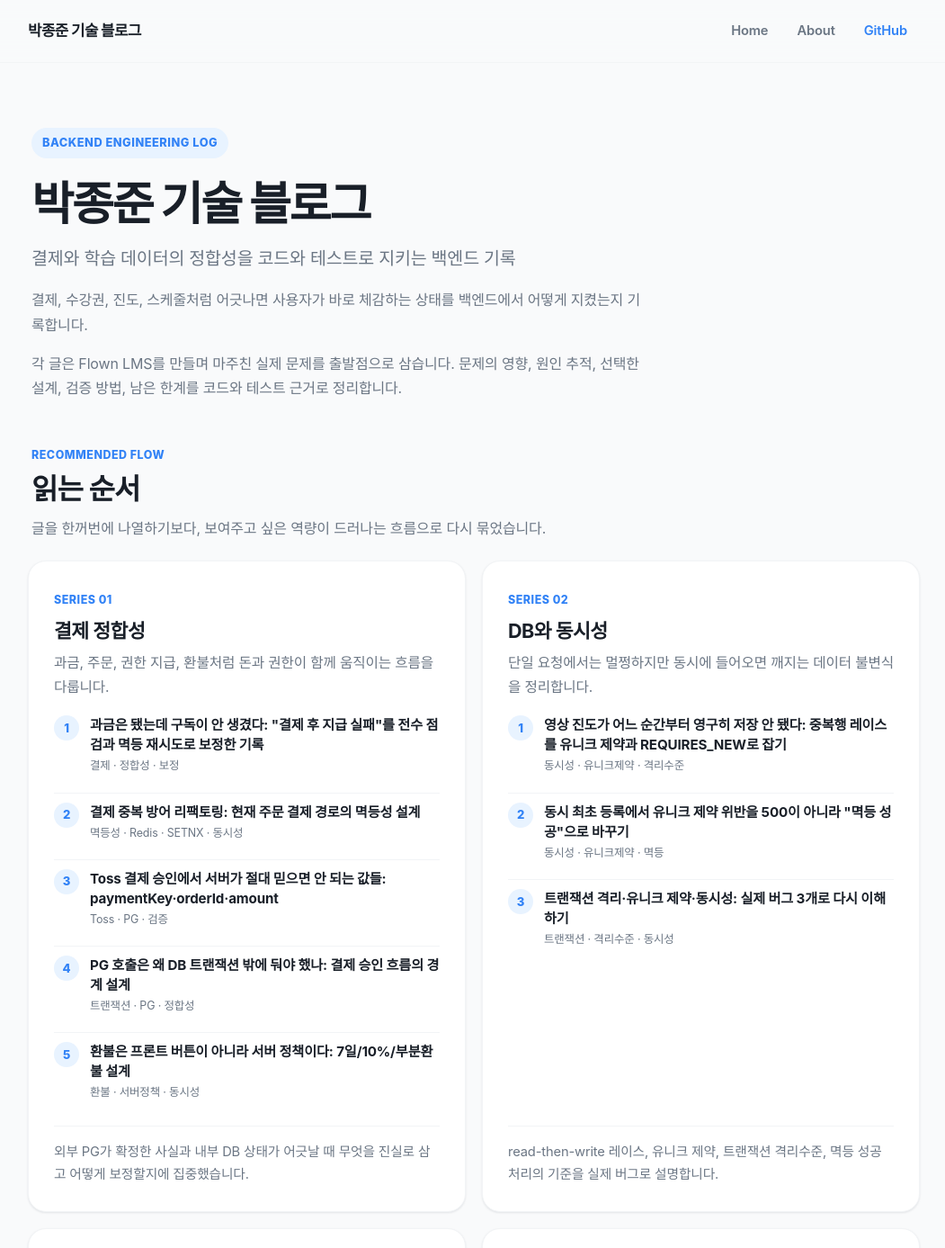
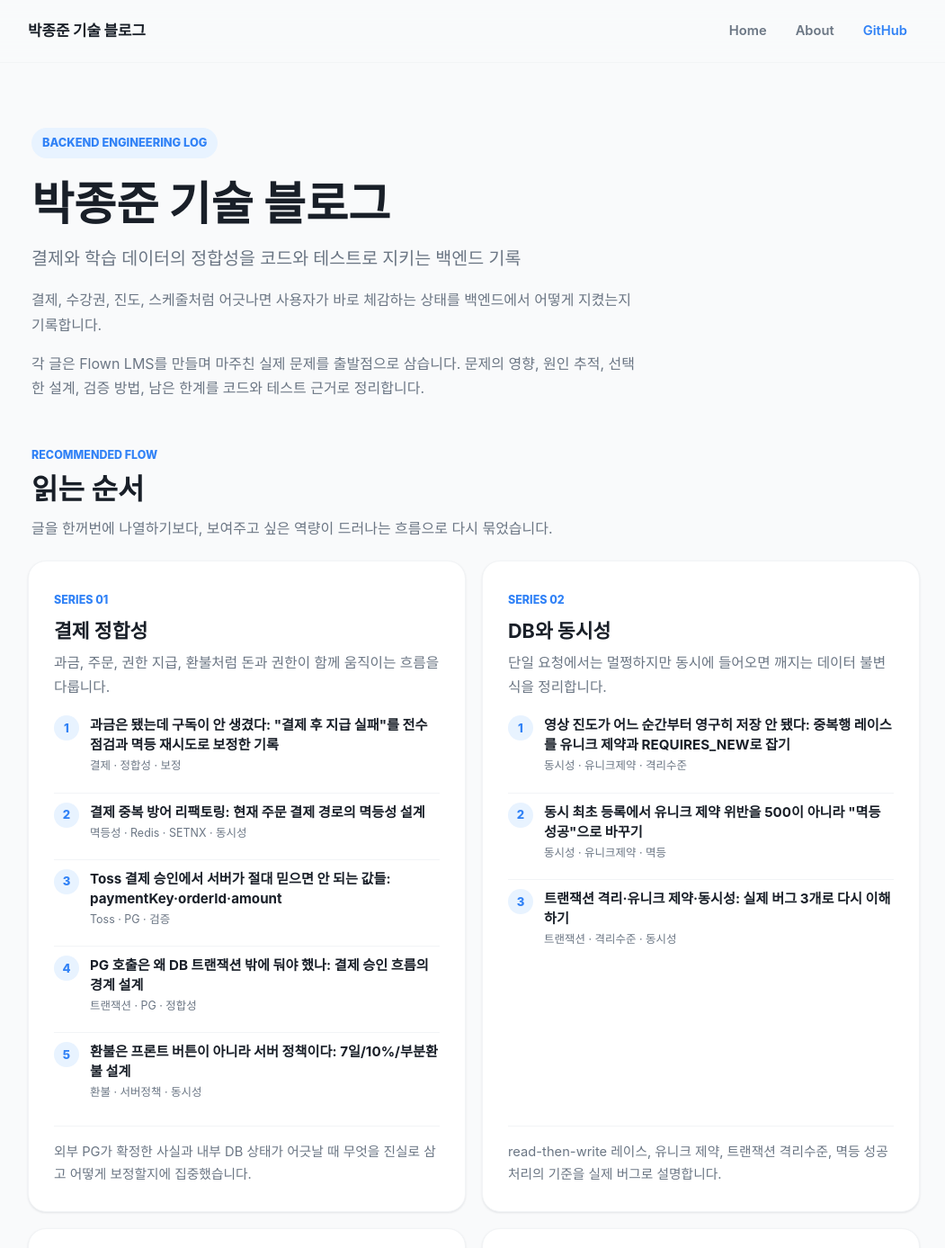
Before and after one commit to jongjunn/jongjunn.github.io, a Jekyll site: the page built from index.md, in a window 1280 px wide and 1400 px high. Shown: the top 1387 px of the window at 90% size, without its empty margins (113-1164 px from the left). Built offline with Jekyll 4.4.1, drawn with Linux system fonts in a browser that asks for light colours; some web fonts are replaced.

Commit message:
Normalize blog typography spacing

```diff
--- a/assets/css/style.css
+++ b/assets/css/style.css
@@ -73,7 +73,7 @@ body {
   color: var(--text-body);
   font-family: var(--font);
   line-height: 1.7;
-  letter-spacing: -.01em;
+  letter-spacing: 0;
   -webkit-font-smoothing: antialiased;
   text-rendering: optimizeLegibility;
   min-height: 100vh;
@@ -108,7 +108,7 @@ a { color: inherit; }
 .brand {
   font-weight: 800;
   font-size: 1.05rem;
-  letter-spacing: -.03em;
+  letter-spacing: 0;
   color: var(--text);
   text-decoration: none;
 }
@@ -135,7 +135,7 @@ a { color: inherit; }
   display: inline-block;
   font-size: .8rem;
   font-weight: 800;
-  letter-spacing: .04em;
+  letter-spacing: 0;
   text-transform: uppercase;
   color: var(--blue);
   background: var(--tint);
@@ -148,7 +148,7 @@ a { color: inherit; }
   font-size: clamp(2.1rem, 5.2vw, 3.2rem);
   font-weight: 800;
   line-height: 1.2;
-  letter-spacing: -.045em;
+  letter-spacing: 0;
   color: var(--text);
 }
 .hero-sub {
@@ -173,7 +173,7 @@ a { color: inherit; }
   color: var(--blue);
   font-size: .78rem;
   font-weight: 800;
-  letter-spacing: .04em;
+  letter-spacing: 0;
   text-transform: uppercase;
 }
 .section-head h2 {
@@ -181,7 +181,7 @@ a { color: inherit; }
   color: var(--text);
   font-size: clamp(1.45rem, 3vw, 2rem);
   line-height: 1.35;
-  letter-spacing: -.03em;
+  letter-spacing: 0;
 }
 .section-head p {
   margin: 0;
@@ -211,7 +211,7 @@ a { color: inherit; }
   color: var(--text);
   font-size: 1.35rem;
   line-height: 1.35;
-  letter-spacing: -.025em;
+  letter-spacing: 0;
 }
 .series-top p {
   margin: 0;
@@ -222,7 +222,7 @@ a { color: inherit; }
   color: var(--blue);
   font-size: .78rem;
   font-weight: 800;
-  letter-spacing: .04em;
+  letter-spacing: 0;
   text-transform: uppercase;
 }
 .series-posts {
@@ -350,7 +350,7 @@ a { color: inherit; }
   font-size: 1.24rem;
   font-weight: 700;
   line-height: 1.42;
-  letter-spacing: -.025em;
+  letter-spacing: 0;
   color: var(--text);
 }
 .excerpt {
@@ -367,7 +367,7 @@ a { color: inherit; }
 .tag {
   font-size: .74rem;
   font-weight: 700;
-  letter-spacing: -.01em;
+  letter-spacing: 0;
   color: var(--tint-text);
   background: var(--tint);
   padding: 4px 10px;
@@ -402,7 +402,7 @@ a { color: inherit; }
   font-size: clamp(1.7rem, 4vw, 2.3rem);
   font-weight: 800;
   line-height: 1.32;
-  letter-spacing: -.035em;
+  letter-spacing: 0;
   color: var(--text);
 }
 .post .meta { margin: 0 0 8px; }
@@ -416,7 +416,7 @@ a { color: inherit; }
   margin: 2em 0 .6em;
   font-size: 1.42rem;
   font-weight: 800;
-  letter-spacing: -.03em;
+  letter-spacing: 0;
   color: var(--text);
   line-height: 1.4;
 }
@@ -424,7 +424,7 @@ a { color: inherit; }
   margin: 1.6em 0 .5em;
   font-size: 1.16rem;
   font-weight: 700;
-  letter-spacing: -.02em;
+  letter-spacing: 0;
   color: var(--text);
 }
 .post .content p { margin: 1em 0; }
@@ -519,7 +519,7 @@ a { color: inherit; }
   color: var(--text-sub);
   font-size: .86rem;
 }
-.foot-brand { font-weight: 800; color: var(--text); font-size: .96rem; letter-spacing: -.02em; }
+.foot-brand { font-weight: 800; color: var(--text); font-size: .96rem; letter-spacing: 0; }
 .foot-copy { color: var(--grey500); font-size: .8rem; margin-top: 6px; }
 
 /* ---------- responsive ---------- */
```
